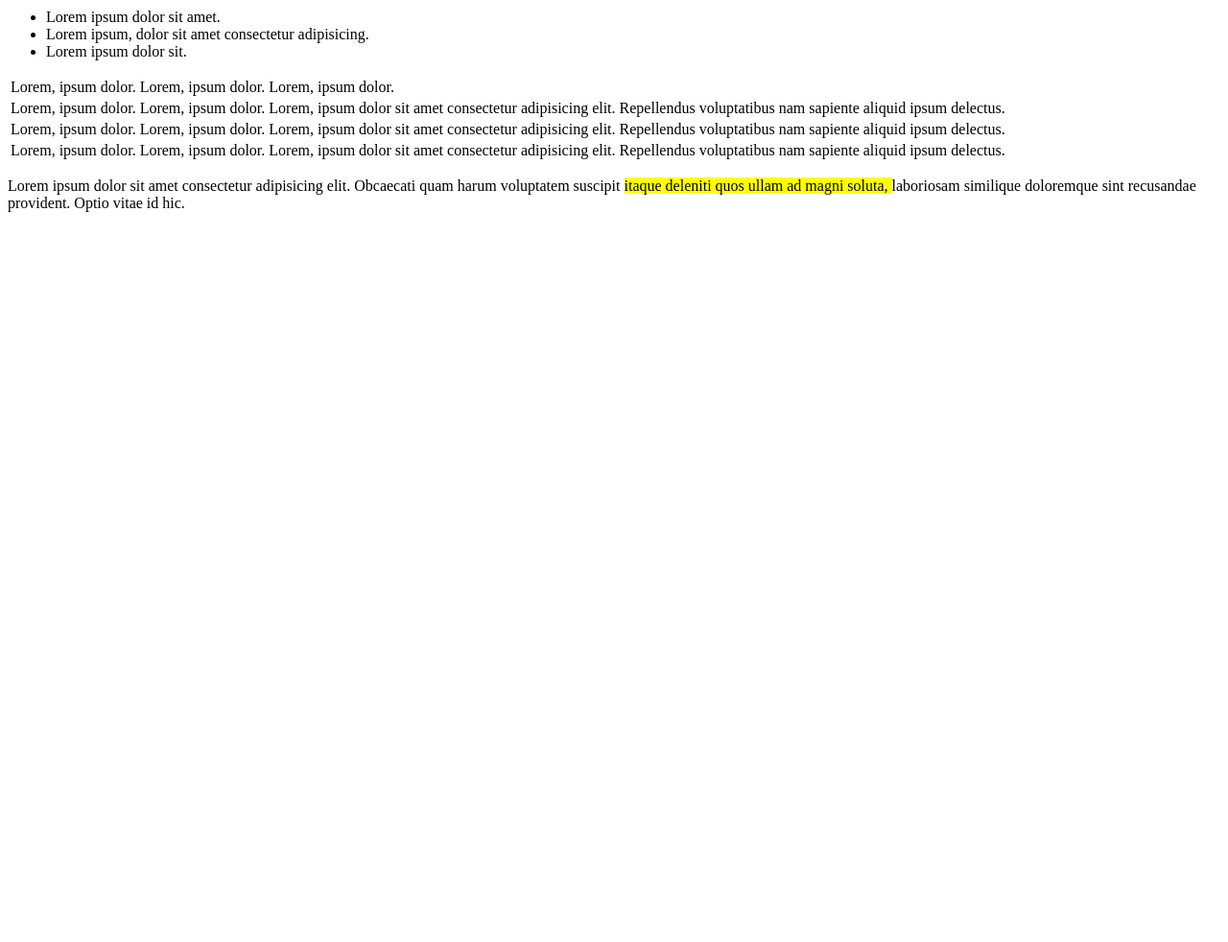
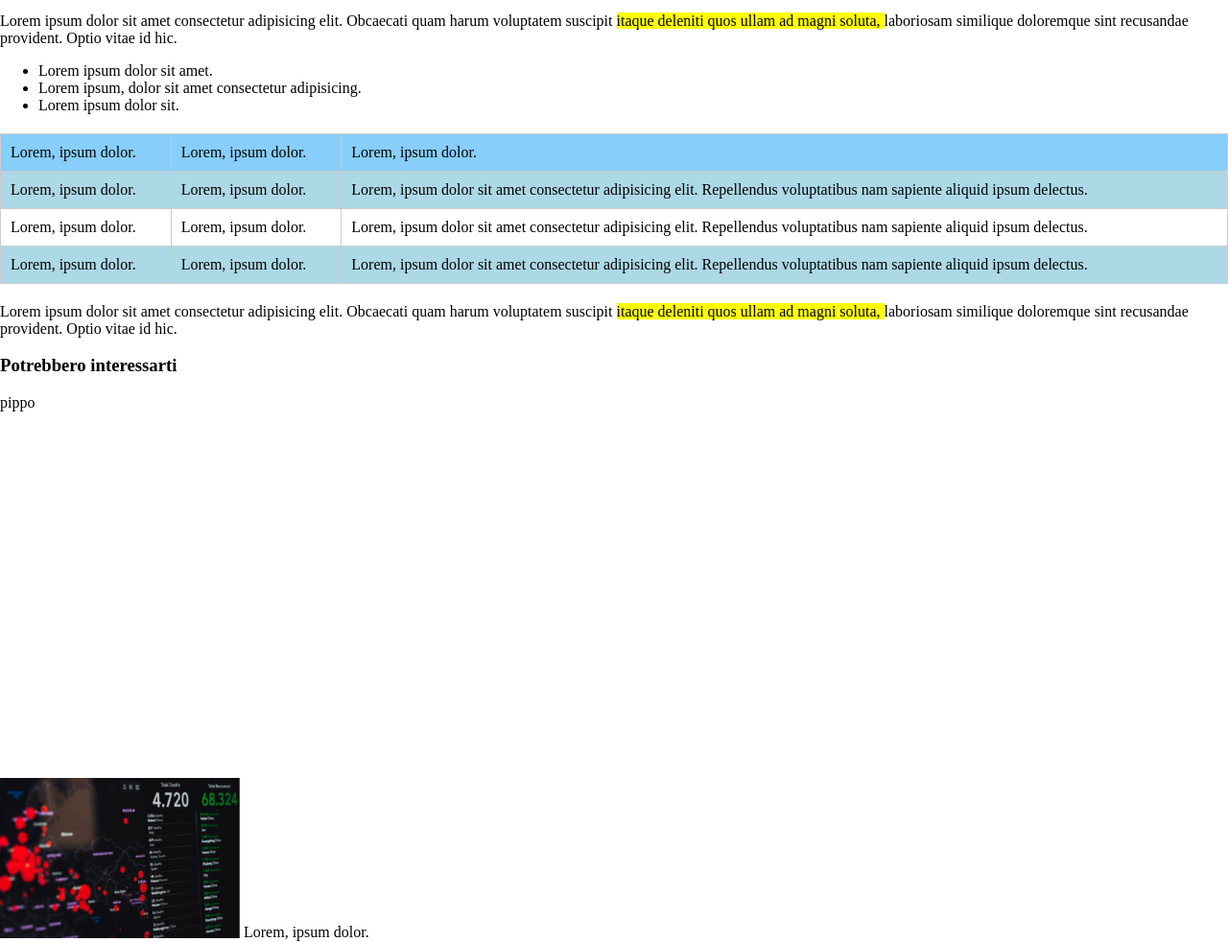
Before and after one commit to MicheleTodeschini/html-css-booleaner, a plain HTML site: page index.html in a window 1280 px wide. Shown: the part 1307-2289 px from the top of the page at 96% size. Before the commit the page ends 1544 px from the top, so only its background shows below. Drawn offline with Linux system fonts and the light colour scheme.

Commit message:
add fixes

```diff
--- a/asset/css/style.css
+++ b/asset/css/style.css
@@ -1,7 +1,48 @@
-header .logo {
+.logo {
+  color: gray;
+}
+.Logo span {
+  color: deepskyblue;
+}
+.sfondo {
+  background: url("logo-the-booleaner.png") no-repeat center;
+  width: 200px;
+  height: 60px;
+}
+.logo {
     width: 150px;
+}
+body {
+    margin: 0 auto;
 }
 
 .author span {
     color: lightblue;
 }
+
+table {
+    width: 100%;
+    border-collapse: collapse;
+    margin: 20px 0;
+}
+
+td {
+    border: 1px solid #ccc;
+    padding: 10px;
+}
+
+.highlight-row {
+    background: lightblue;
+}
+
+.highlight-headrow {
+    background: lightskyblue;
+}
+.monitor1 {
+    width: 400px;
+    height: 400px;
+    background-image: url(../);
+}
+.Interessarti img {
+    width: 250px;
+}
--- a/index.html
+++ b/index.html
@@ -15,6 +15,9 @@
     <header>
         <div class="Logo">
             <img src="./img/logo.svg" alt="">
+              <div class="sfondo">
+                <img src="./img/pattern.png">
+              </div>
         </div>
     </header>
     <!--/header-->
@@ -37,7 +40,10 @@
         </figure>
         <!--fare più piccolo le scritte-->
 
-<p>Lorem ipsum dolor sit amet consectetur adipisicing elit. Obcaecati quam harum voluptatem suscipit <mark>itaque deleniti quos ullam ad magni soluta, </mark>laboriosam similique doloremque sint recusandae provident. Optio vitae id hic.</p>
+        <p>Lorem ipsum dolor sit amet consectetur adipisicing elit. Obcaecati quam harum voluptatem suscipit
+            <mark>itaque deleniti quos ullam ad magni soluta, </mark>laboriosam similique doloremque sint recusandae
+            provident. Optio vitae id hic.
+        </p>
 
         <!--da staccare dal borso-->
 
@@ -56,10 +62,11 @@
             </tr>
 
             <tr class="highlight-row">
-    <td >Lorem, ipsum dolor.</td>
+                <td>Lorem, ipsum dolor.</td>
                 <td>Lorem, ipsum dolor.</td>
                 <td colspan="2">
-        Lorem, ipsum dolor sit amet consectetur adipisicing elit. Repellendus voluptatibus nam sapiente aliquid ipsum delectus.
+                    Lorem, ipsum dolor sit amet consectetur adipisicing elit. Repellendus voluptatibus nam sapiente
+                    aliquid ipsum delectus.
                 </td>
             </tr>
 
@@ -67,7 +74,8 @@
                 <td>Lorem, ipsum dolor.</td>
                 <td>Lorem, ipsum dolor.</td>
                 <td colspan="2">
-        Lorem, ipsum dolor sit amet consectetur adipisicing elit. Repellendus voluptatibus nam sapiente aliquid ipsum delectus.
+                    Lorem, ipsum dolor sit amet consectetur adipisicing elit. Repellendus voluptatibus nam sapiente
+                    aliquid ipsum delectus.
                 </td>
             </tr>
 
@@ -75,18 +83,31 @@
                 <td>Lorem, ipsum dolor.</td>
                 <td>Lorem, ipsum dolor.</td>
                 <td colspan="2">
-        Lorem, ipsum dolor sit amet consectetur adipisicing elit. Repellendus voluptatibus nam sapiente aliquid ipsum delectus.
+                    Lorem, ipsum dolor sit amet consectetur adipisicing elit. Repellendus voluptatibus nam sapiente
+                    aliquid ipsum delectus.
                 </td>
             </tr>
-
+            <!--tabella ok-->
         </table>
 
-<p>Lorem ipsum dolor sit amet consectetur adipisicing elit. Obcaecati quam harum voluptatem suscipit <mark>itaque deleniti quos ullam ad magni soluta, </mark>laboriosam similique doloremque sint recusandae provident. Optio vitae id hic.</p>
-
+        <p>Lorem ipsum dolor sit amet consectetur adipisicing elit. Obcaecati quam harum voluptatem suscipit
+            <mark>itaque deleniti quos ullam ad magni soluta, </mark>laboriosam similique doloremque sint recusandae
+            provident. Optio vitae id hic.
+        </p>
 
     </main>
 
-
 </body>
 
+<footer>
+    <h3>Potrebbero interessarti</h3>
+    <div class="monitor1">
+        pippo
+    </div>
+    <div class="Interessarti">
+        <img src="./img/grafico.jpg" alt="Grafico">
+        <p1>Lorem, ipsum dolor.</p1>
+    </div>
+</footer>
+
 </html>
```
Lines whose indentation alone changed are shown as unchanged.
